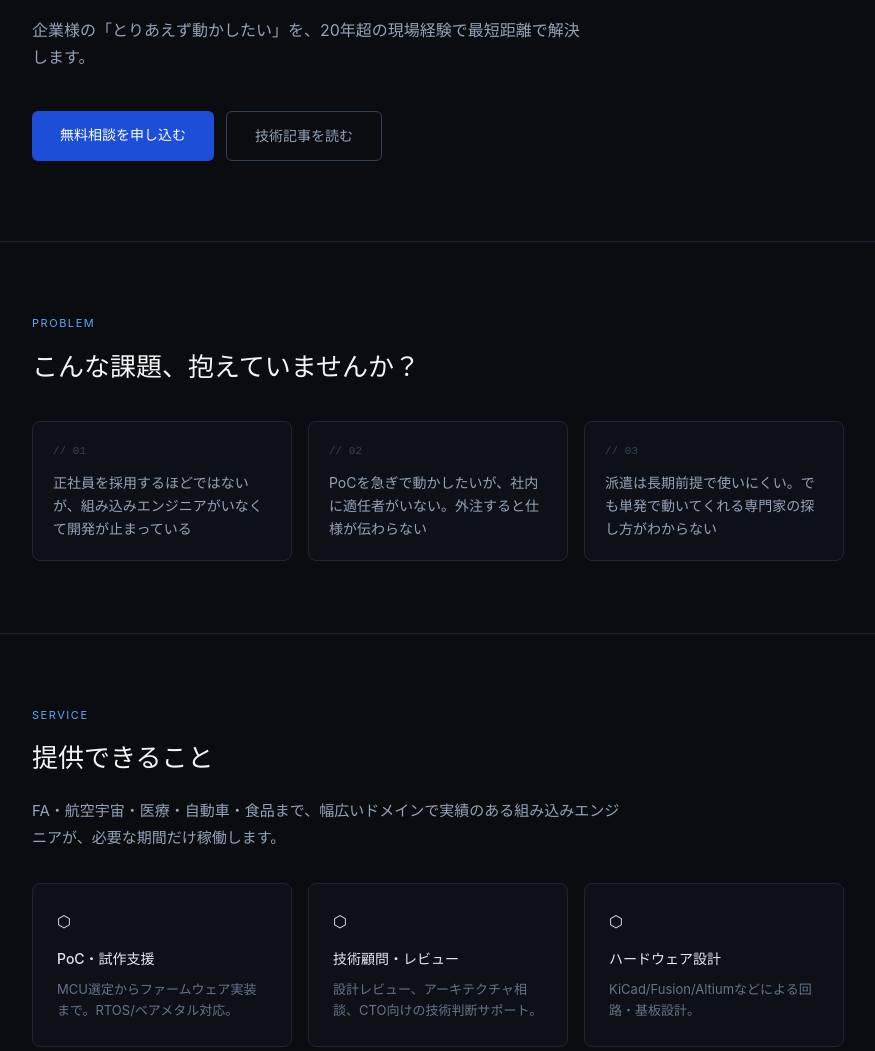
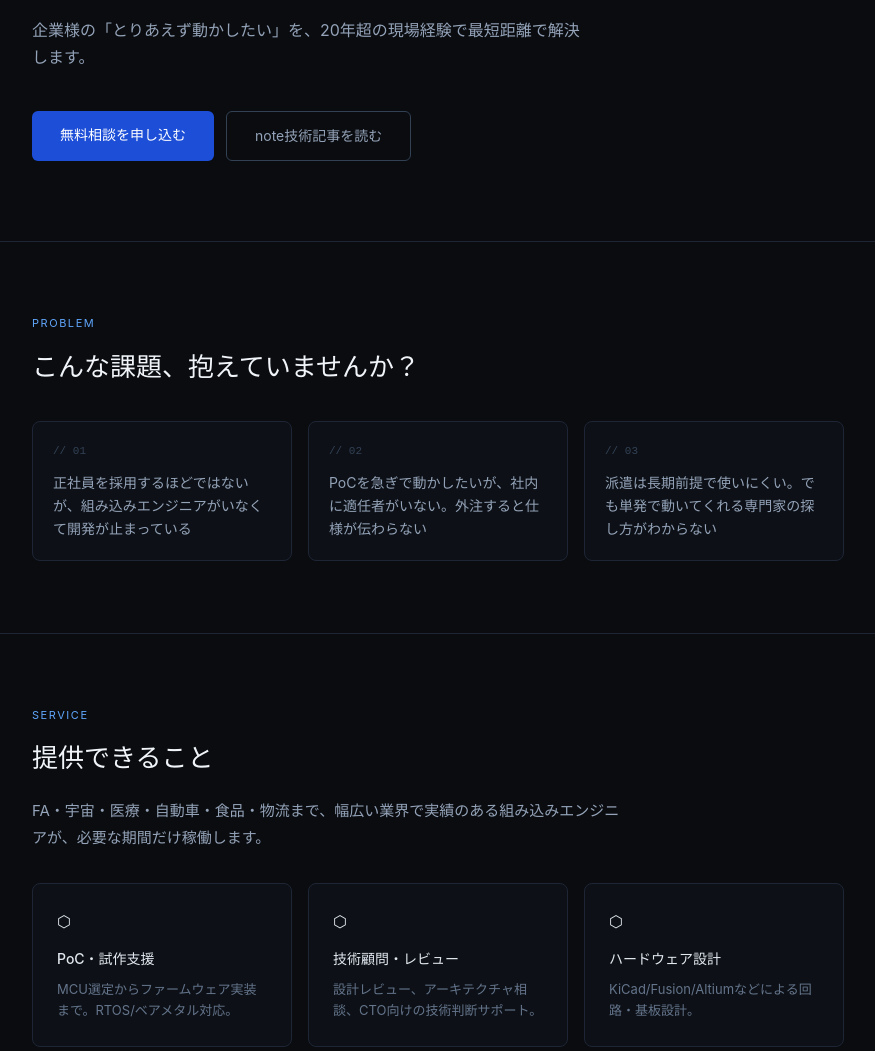
Before and after one commit to mt-tak/takumi-kikaku, a plain HTML site: page index.html in a window 1280 px wide. Shown: the part 350-1401 px from the top of the page, without its empty margins (202-1077 px from the left). Drawn offline with Linux system fonts and the light colour scheme.

Commit message:
内容修正

```diff
--- a/index.html
+++ b/index.html
@@ -98,7 +98,7 @@
     <p>企業様の「とりあえず動かしたい」を、20年超の現場経験で最短距離で解決します。</p>
     <div class="hero-cta">
       <a class="btn-primary" href="https://forms.gle/TQob9wMdznNM3cKX7" target="_blank" rel="noopener">無料相談を申し込む</a>
-      <a class="btn-ghost" href="https://note.com/sys_taku" target="_blank" rel="noopener">技術記事を読む</a>
+      <a class="btn-ghost" href="https://note.com/sys_taku" target="_blank" rel="noopener">note技術記事を読む</a>
     </div>
   </div>
 </div>
@@ -128,7 +128,7 @@
   <div class="container">
     <div class="section-label">Service</div>
     <div class="section-title">提供できること</div>
-    <p class="section-body">FA・航空宇宙・医療・自動車・食品まで、幅広いドメインで実績のある組み込みエンジニアが、必要な期間だけ稼働します。</p>
+    <p class="section-body">FA・宇宙・医療・自動車・食品・物流まで、幅広い業界で実績のある組み込みエンジニアが、必要な期間だけ稼働します。</p>
     <div class="service-grid">
       <div class="service-card">
         <div class="icon">⬡</div>
```
